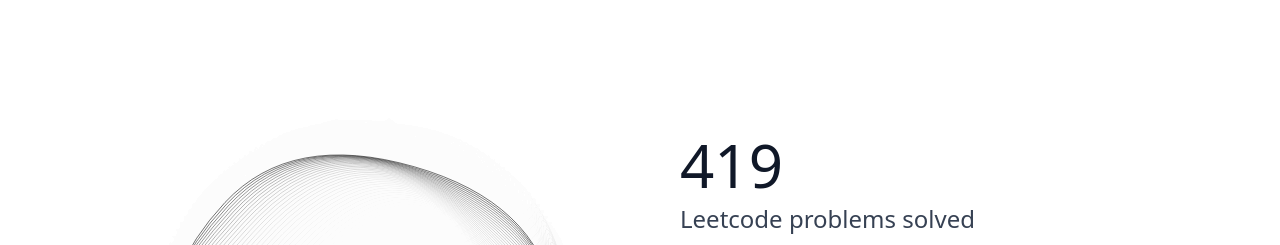
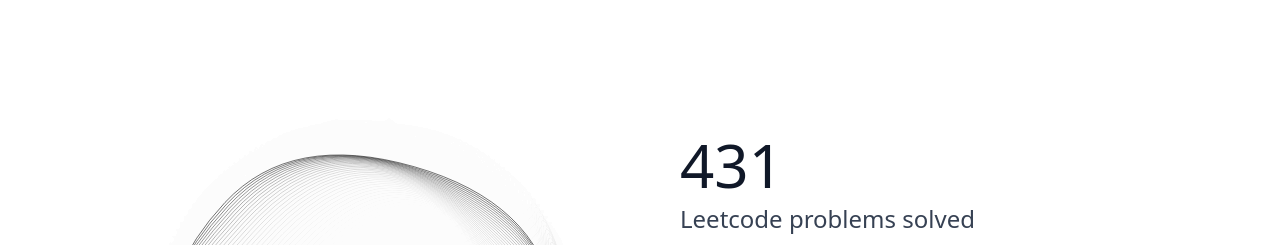
Before and after one commit to fungusan/portfolio-app, a React (Vite) app: page / in a window 1280 px wide. Shown: the part 2500-2745 px from the top of the page. Built offline with nearby package versions, Linux system fonts and the light colour scheme.

Commit message:
Update the leetcode problem count

```diff
--- a/src/components/HomeComponents/LeetcodeSection/LeetcodeSection.tsx
+++ b/src/components/HomeComponents/LeetcodeSection/LeetcodeSection.tsx
@@ -30,7 +30,7 @@
 
                 {/* Leetcode Data */}
                 <div className="md:col-start-2 md:col-end-2 md:ml-10 flex flex-col justify-center items-start space-y-2">
-                    <h1 className="md:text-6xl text-5xl text-gray-900 font-light"> 419 </h1>
+                    <h1 className="md:text-6xl text-5xl text-gray-900 font-light"> 431 </h1>
                     <p className="md:text-2xl text-xl text-gray-700"> Leetcode problems solved </p>
 
                     {/* Difficulty Level */}
```
